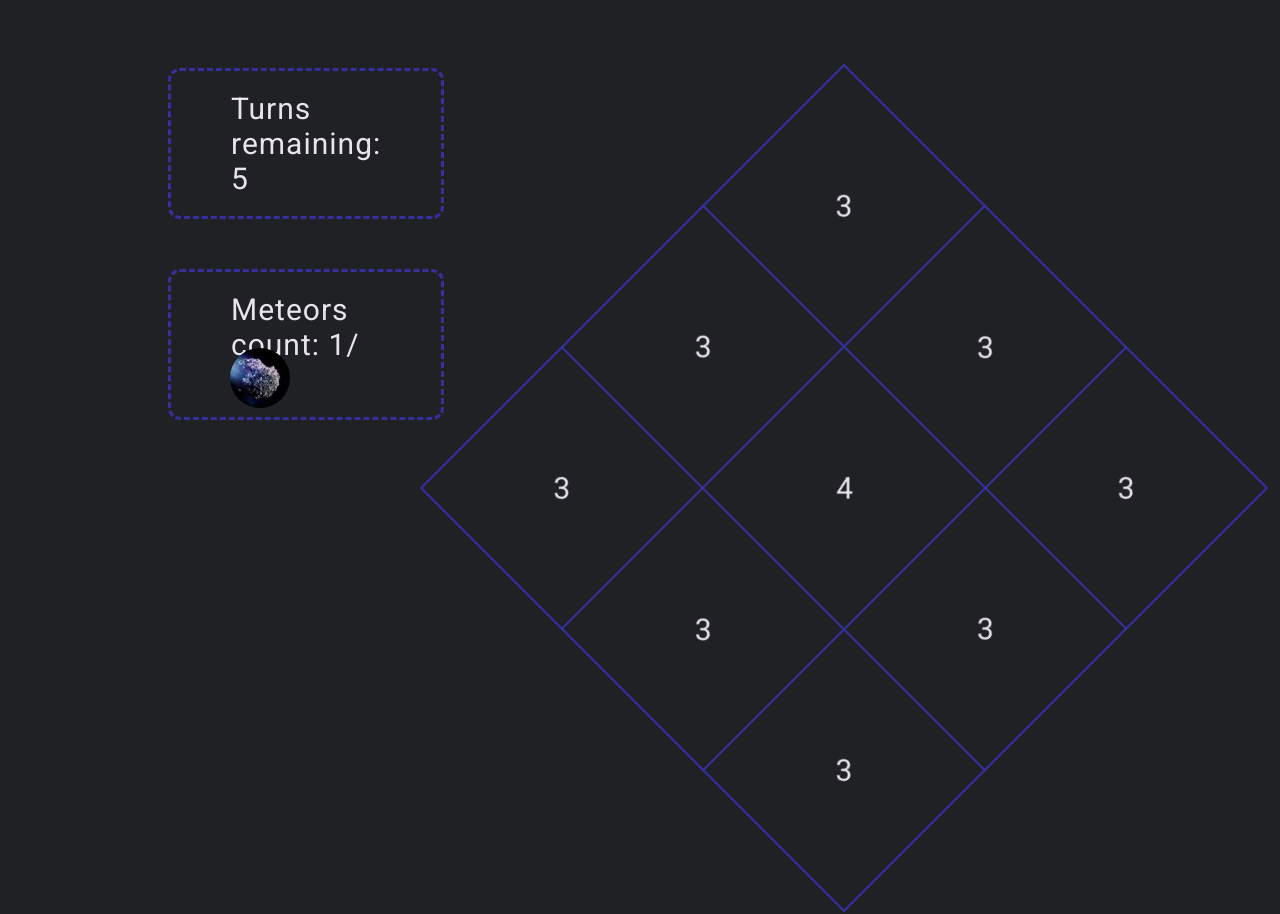
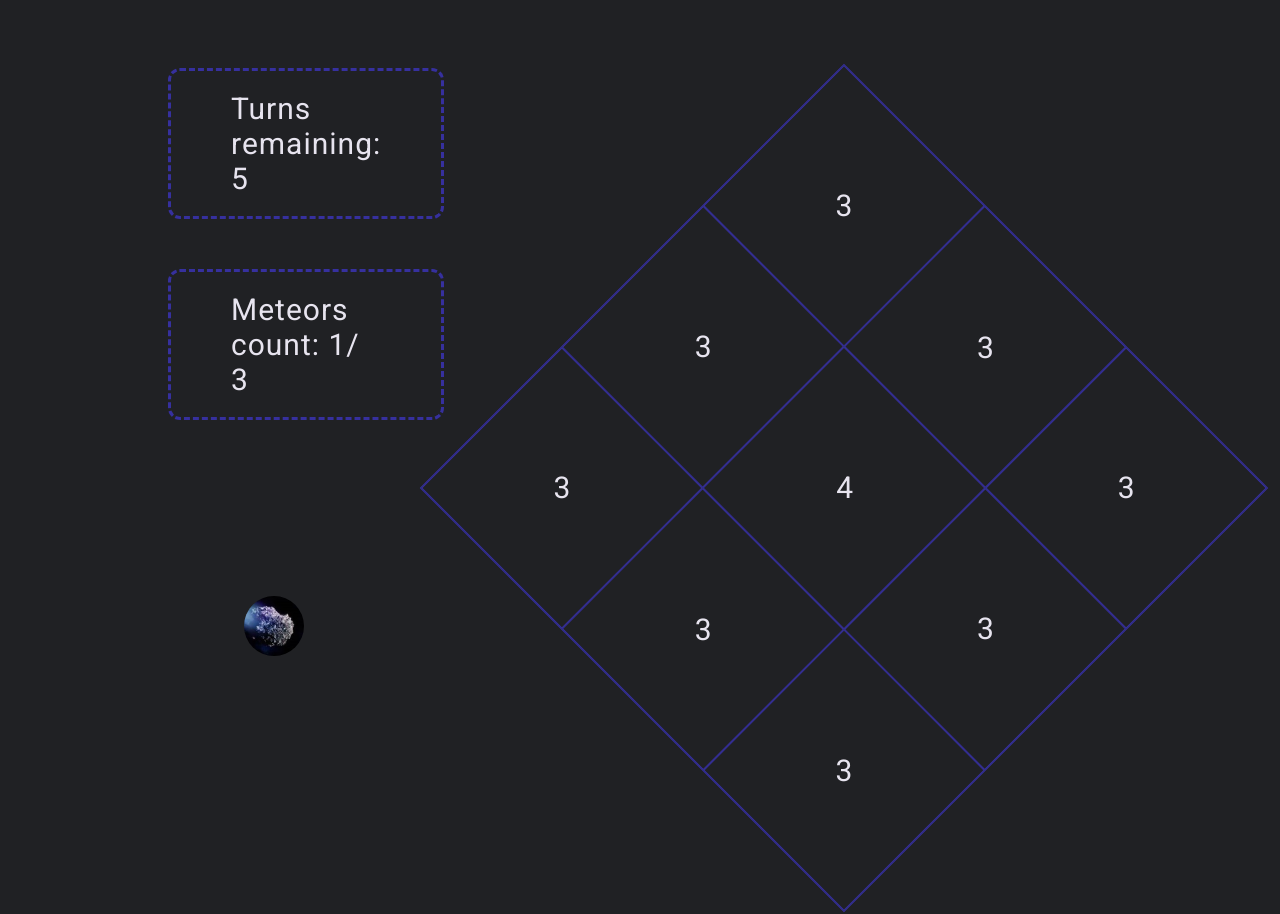
Before and after one commit to ahmed-s-fatahallah/meti-meteor, a website built with Parcel: page index.html in a window 1280 px wide. Shown: the part 913-1827 px from the top of the page. Built offline with nearby package versions, Linux system fonts and the light colour scheme.

Commit message:
fix: fix meteors positions

```diff
--- a/src/styles/styles.css
+++ b/src/styles/styles.css
@@ -72,7 +72,6 @@ img {
 /*************************************/
 .main {
   display: block;
-  position: relative;
 }
 /*************************************/
 /* rules STYLING */
@@ -174,6 +173,8 @@ img {
   gap: 10rem;
   align-items: flex-start;
   margin-top: 4rem;
+
+  position: relative;
 }
 
 .tiles-container {
@@ -239,7 +240,7 @@ img {
 
 .blue {
   position: absolute;
-  left: 10%;
+  left: 8%;
   bottom: 30%;
 
   background-image: url("./../imgs/blue-meteor.jfif");
```
